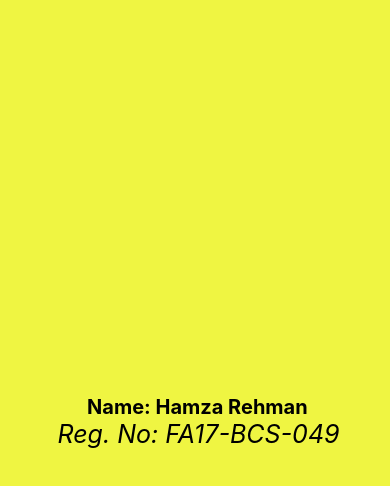
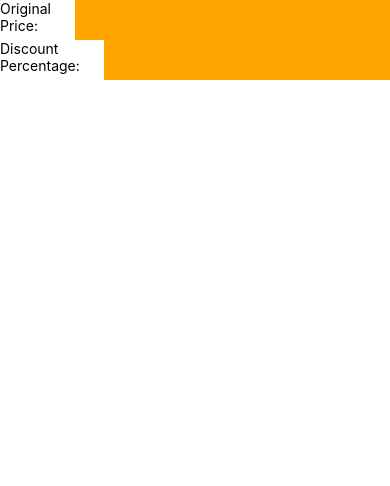
Before and after one commit to faheem4797/Discount-App-SP18-BCS-187, a React Native app: screen / in a window 390 px wide. Shown: the top 486 px of the page. Built offline with nearby package versions, Linux system fonts and the light colour scheme.

Commit message:
Task 2 Done

```diff
--- a/App.js
+++ b/App.js
@@ -1,30 +1,43 @@
-import { StatusBar } from 'expo-status-bar';
-import React from 'react';
-import { StyleSheet, Text, View } from 'react-native';
+import React, { Componenet, useState } from 'react';
+import { Text, View, StyleSheet, TextInput } from 'react-native';
+import Constants from 'expo-constants';
 
 export default function App() {
+  const [getInput,setInput] = useState("");
   return (
-    <View style={styles.container}>
-
-      <Text style={styles.text1}> Name: Hamza Rehman</Text>
-      <Text style={styles.text2}> Reg. No: FA17-BCS-049</Text>
+    <View>
+      <View style={{width: '100%', flexDirection:'row'}}>
+        <Text>Original Price:</Text>
+        <TextInput
+          style={{height: '40px', backgroundColor:'orange',width:'100%'}}
+          onChangeText={getInput => setInput(getInput)}
+          defaultValue={getInput}
+        />
+      </View>
+      <View style={{width: '100%', flexDirection:'row'}}>
+        <Text>Discount Percentage:</Text>
+        <TextInput
+          style={{height: '40px', backgroundColor:'orange',width:'100%'}}
+          onChangeText={getInput => setInput(getInput)}
+          defaultValue={getInput}
+        />
+      </View>
     </View>
   );
 }
+
 const styles = StyleSheet.create({
   container: {
     flex: 1,
-    backgroundColor: '#eff542',
-    alignItems: 'center',
     justifyContent: 'center',
-    fontSize: 15,
+    paddingTop: Constants.statusBarHeight,
+    backgroundColor: '#ecf0f1',
+    padding: 8,
   },
-  text1:{
-    fontSize:20,
+  paragraph: {
+    margin: 24,
+    fontSize: 18,
     fontWeight: 'bold',
+    textAlign: 'center',
   },
-  text2: {
-    fontSize: 25,
-    fontStyle: "italic",
-  }
 });
```
